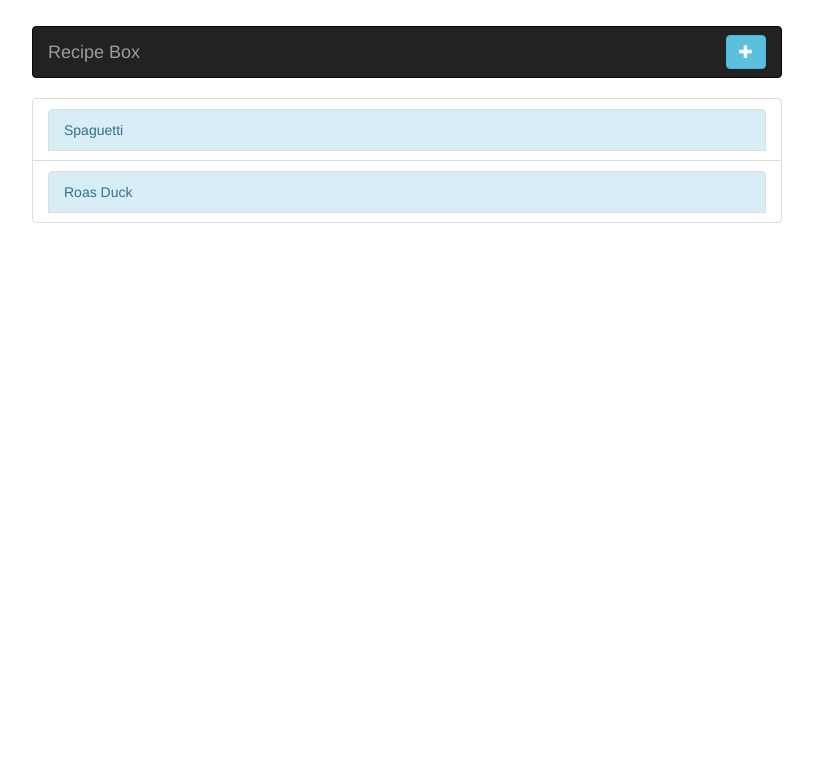
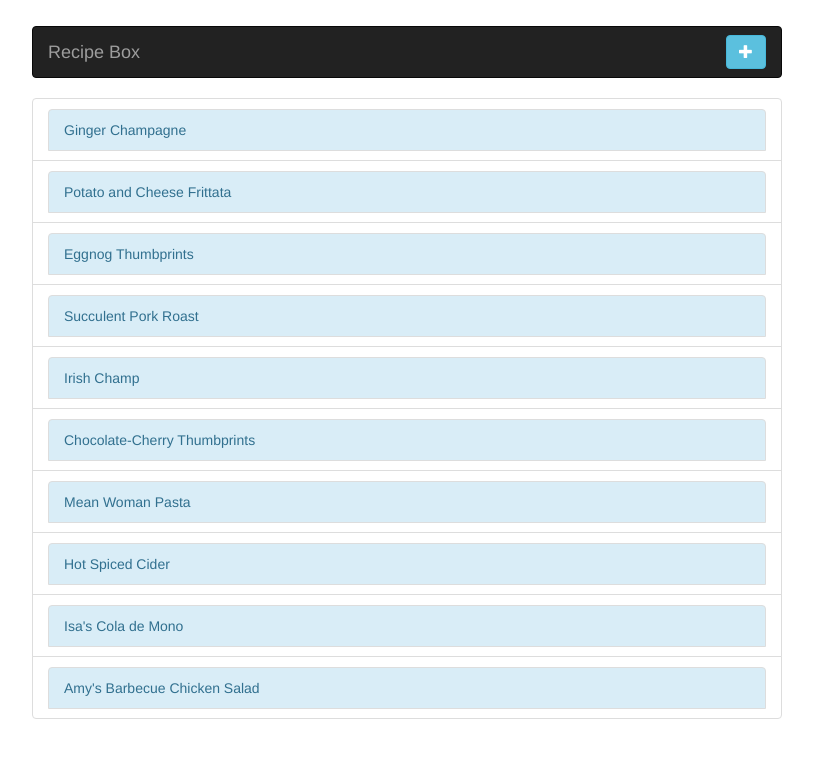
Before and after one commit to AdelMahjoub/recipe-box, a React (Create React App) app: page / in a window 1280 px wide. Shown: the top 758 px of the page, without its empty margins (233-1046 px from the left). Built offline with nearby package versions, Linux system fonts and the light colour scheme.

Commit message:
added some samples recipes

```diff
--- a/src/App.js
+++ b/src/App.js
@@ -5,28 +5,54 @@ import NavBar from './components/navbar';
 import 'bootstrap/dist/css/bootstrap.min.css';
 import './App.css';
 
+const SampleRecipes = [
+  {
+    name: "Ginger Champagne",
+    ingredients: ["champagne", "ginger", "ice", "vodka"]
+  },
+  {
+    name: "Potato and Cheese Frittata",
+    ingredients: ["cheddar cheese", "eggs", "olive oil", "onions", "potato", "salt"]
+  },
+  {
+    name: "Eggnog Thumbprints",
+    ingredients: ["brown sugar", "butter", "powdered sugar", "eggs", "flour", "nutmeg", "rum", "salt", "vanilla extract", "sugar"]
+  },
+  {
+    name: "Succulent Pork Roast",
+    ingredients: ["brown sugar", "garlic", "pork chops", "water"]
+  },
+  {
+    name: "Irish Champ",
+    ingredients: ["black pepper", "butter", "green onion", "milk", "potato", "salt"]
+  },
+  {
+    name: "Chocolate-Cherry Thumbprints",
+    ingredients: ["cocoa powder", "baking powder", "butter", "eggs", "flour", "oats", "salt", "sugar", "vanilla extract"]
+  },
+  {
+    name: "Mean Woman Pasta",
+    ingredients: ["garlic", "kalamata olive", "olive oil", "pepperoncini", "seashell pasta", "tomato"]
+  },
+  {
+    name: "Hot Spiced Cider",
+    ingredients: ["allspice", "apple cider", "brown sugar", "cinnamon", "cloves", "nutmeg", "orange", "salt"]
+  },
+  {
+    name: "Isa's Cola de Mono",
+    ingredients: ["cinnamon", "cloves", "instant coffee", "milk", "rum", "vanilla extract", "water", "sugar"]
+  },
+  {
+    name: "Amy's Barbecue Chicken Salad",
+    ingredients: ["barbecue sauce", "chicken", "cilantro", "lettuce", "ranch dressing", "lettuce", "tomato"]
+  }
+]
+
 class App extends Component {
   constructor(props){
     super(props);
     this.state = {
-      recipes : [
-        {
-          name: "Spaguetti",
-          ingredients: [
-            "water",
-            "salt",
-            "tomatos",
-            "basilic"
-          ]
-        },
-        {
-          name: "Roas Duck",
-          ingredients: [
-            "Duck",
-            "glaze"
-          ]
-        }
-      ],
+      recipes : [],
       add: false,
       edit: false,
       target: null
@@ -90,6 +116,8 @@ class App extends Component {
       this.setState({
         recipes: JSON.parse(localStorage.getItem('_SultanCodeCamp_recipes'))
       })
+    }else{
+      this.setState({recipes: SampleRecipes});
     }
   }
   componentDidUpdate(){
--- a/src/components/navbar.js
+++ b/src/components/navbar.js
@@ -6,7 +6,7 @@ export default function({handleAdd}){
         <nav className="navbar navbar-inverse">
           <div className="container-fluid">
             <div className="navbar-header">
-              <span className="navbar-brand">Recipe Box</span>
+              <a className="navbar-brand" href="https://github.com/AdelMahjoub/recipe-box" target="_blank">Recipe Box</a>
             </div>
             <div className="navbar-form navbar-right" title="add a recipe">
                 <Button
```
